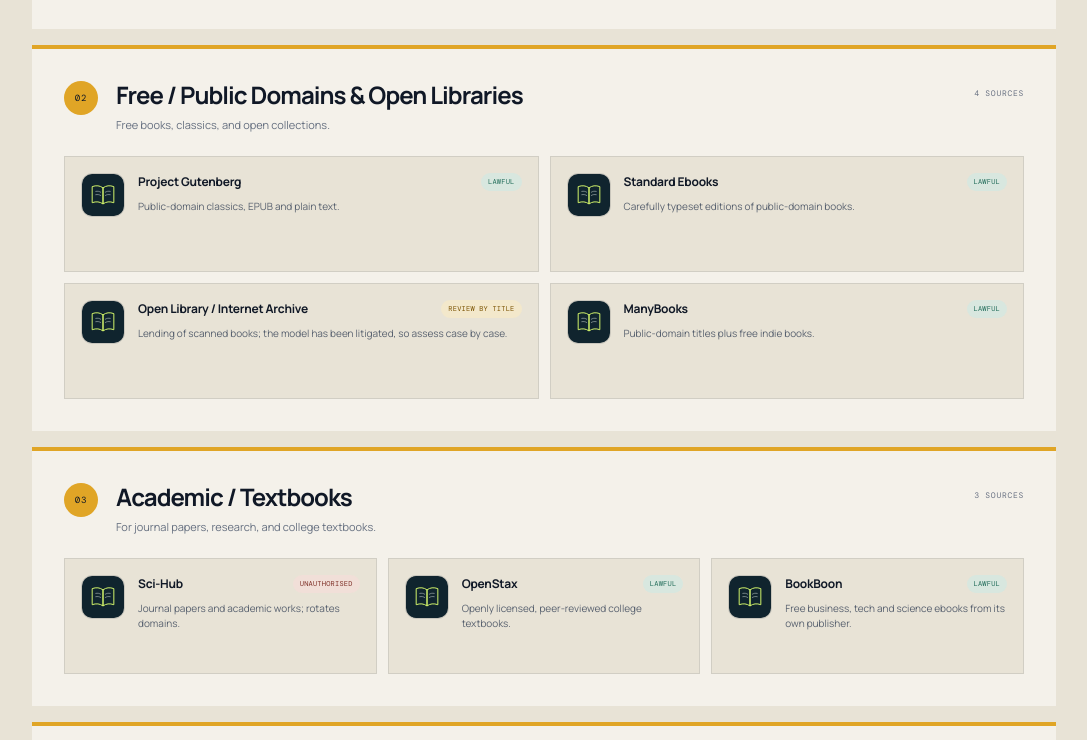
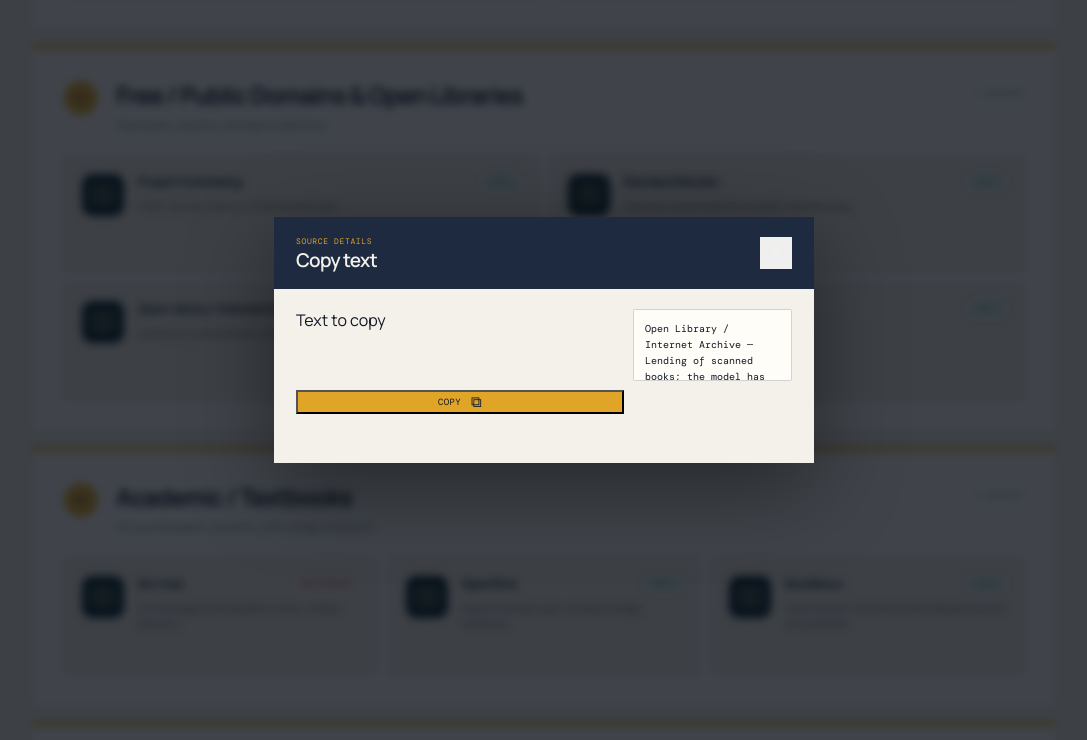
Before and after one commit to niyaazshaikhh/portfolio, a plain HTML site: page read/index.html in a window 1280 px wide. Both pictures are taken after a click on the link 397 px from the left and 3383 px from the top of the page. Shown: the part 3043-3783 px from the top of the page, without its empty margins (96-1183 px from the left). Drawn offline with nearby package versions, Linux system fonts and the light colour scheme.

Commit message:
added text copy for each source-entry class

```diff
--- a/read/index.html
+++ b/read/index.html
@@ -215,6 +215,19 @@
       </section>
     </main>
 
+    <dialog class="source-copy-dialog" id="source-copy-dialog" aria-labelledby="source-copy-title">
+      <div class="copy-dialog-header">
+        <div><p>Source details</p><h2 id="source-copy-title">Copy text</h2></div>
+        <button class="copy-dialog-close" type="button" aria-label="Close source details">×</button>
+      </div>
+      <div class="copy-dialog-row">
+        <label class="sr-only" for="source-copy-text">Text to copy</label>
+        <textarea id="source-copy-text" rows="3" readonly></textarea>
+        <button class="copy-dialog-action" id="copy-source-text" type="button"><span>Copy</span><b aria-hidden="true">⧉</b></button>
+      </div>
+      <p class="copy-dialog-feedback" id="copy-dialog-feedback" aria-live="polite"></p>
+    </dialog>
+
     <footer class="reading-footer section-shell">
       <a class="logo" href="../#home" aria-label="Niyazalam Shaikh home">NS<span>.</span></a>
       <span>Ebook Piracy Landscape · Monitoring reference</span>
@@ -223,8 +236,38 @@
 
     <script src="../app.js"></script>
     <script>
-      document.querySelectorAll('[data-placeholder-link]').forEach((link) => {
-        link.addEventListener('click', (event) => event.preventDefault());
+      const sourceCopyDialog = document.querySelector('#source-copy-dialog');
+      const sourceCopyText = document.querySelector('#source-copy-text');
+      const sourceCopyButton = document.querySelector('#copy-source-text');
+      const sourceCopyFeedback = document.querySelector('#copy-dialog-feedback');
+      const closeSourceDialog = document.querySelector('.copy-dialog-close');
+
+      document.querySelectorAll('.source-entry').forEach((entry) => {
+        entry.addEventListener('click', (event) => {
+          event.preventDefault();
+          const name = entry.querySelector('h4')?.textContent.trim() || '';
+          const summary = entry.querySelector('p')?.textContent.trim() || '';
+          sourceCopyText.value = `${name} — ${summary}`;
+          sourceCopyFeedback.textContent = '';
+          sourceCopyDialog.showModal();
+        });
+      });
+
+      closeSourceDialog.addEventListener('click', () => sourceCopyDialog.close());
+      sourceCopyDialog.addEventListener('click', (event) => {
+        if (event.target === sourceCopyDialog) sourceCopyDialog.close();
+      });
+
+      sourceCopyButton.addEventListener('click', async () => {
+        try {
+          await navigator.clipboard.writeText(sourceCopyText.value);
+          sourceCopyFeedback.textContent = 'Copied to clipboard.';
+        } catch {
+          sourceCopyText.focus();
+          sourceCopyText.select();
+          const copied = document.execCommand('copy');
+          sourceCopyFeedback.textContent = copied ? 'Copied to clipboard.' : 'Select the text and copy it.';
+        }
       });
     </script>
   </body>
--- a/read/read.css
+++ b/read/read.css
@@ -202,6 +202,28 @@
 .workflow-list p { color: var(--brief-muted); font-size: 10px; line-height: 1.6; margin: 0; }
 .legal-note { border-left: 3px solid var(--brief-amber); color: var(--brief-muted); font-size: 10px; line-height: 1.7; margin: 28px 0 0; max-width: 850px; padding-left: 15px; }
 
+.source-copy-dialog {
+  background: var(--brief-paper);
+  border: 0;
+  box-shadow: 0 24px 80px rgba(0, 0, 0, .42);
+  color: var(--brief-ink);
+  max-width: 540px;
+  padding: 0;
+  width: calc(100vw - 32px);
+}
+.source-copy-dialog::backdrop { backdrop-filter: blur(4px); background: rgba(7, 14, 24, .76); }
+.copy-dialog-header { align-items: center; background: var(--brief-panel); color: var(--brief-paper); display: flex; justify-content: space-between; padding: 19px 22px; }
+.copy-dialog-header p { color: var(--brief-amber); font-family: var(--mono); font-size: 8px; letter-spacing: .08em; margin: 0 0 5px; text-transform: uppercase; }
+.copy-dialog-header h2 { font-size: 19px; font-weight: 600; letter-spacing: -.04em; margin: 0; }
+.copy-dialog-close { align-items: center; border: 1px solid rgba(244, 241, 234, .35); color: var(--brief-paper); cursor: pointer; display: flex; font-size: 22px; height: 32px; justify-content: center; line-height: 1; padding: 0 0 3px; transition: background .18s ease, color .18s ease; width: 32px; }
+.copy-dialog-close:hover { background: var(--brief-amber); color: var(--brief-ink); }
+.copy-dialog-row { align-items: stretch; display: grid; gap: 9px; grid-template-columns: minmax(0, 1fr) auto; padding: 20px 22px 8px; }
+.copy-dialog-row textarea { background: #fffdf8; border: 1px solid rgba(16, 24, 38, .18); border-radius: 2px; color: var(--brief-ink); font-family: var(--mono); font-size: 10px; line-height: 1.6; min-width: 0; padding: 11px; resize: none; }
+.copy-dialog-action { align-items: center; align-self: stretch; background: var(--brief-amber); color: var(--brief-ink); cursor: pointer; display: inline-flex; font-family: var(--mono); font-size: 9px; gap: 10px; justify-content: center; letter-spacing: .04em; min-width: 82px; padding: 0 13px; text-transform: uppercase; transition: background .18s ease; }
+.copy-dialog-action:hover { background: #efbd4b; }
+.copy-dialog-action b { font-size: 15px; font-weight: 400; }
+.copy-dialog-feedback { color: var(--brief-green); font-family: var(--mono); font-size: 8px; min-height: 25px; padding: 6px 22px 12px; }
+
 .reading-footer {
   align-items: center;
   border-top: 1px solid rgba(244, 241, 234, .2);
@@ -256,6 +278,11 @@
   .enforcement-grid { grid-template-columns: 1fr; }
   .workflow-list { grid-template-columns: 1fr; }
   .workflow-list li { min-height: auto; }
+  .copy-dialog-header { padding: 16px 17px; }
+  .copy-dialog-row { gap: 7px; padding: 16px 17px 8px; }
+  .copy-dialog-row textarea { font-size: 9px; padding: 9px; }
+  .copy-dialog-action { gap: 6px; min-width: 72px; padding: 0 9px; }
+  .copy-dialog-feedback { padding-left: 17px; }
   .reading-footer { align-items: flex-start; flex-wrap: wrap; gap: 13px; }
   .reading-footer > span { order: 3; width: 100%; }
 }
```
